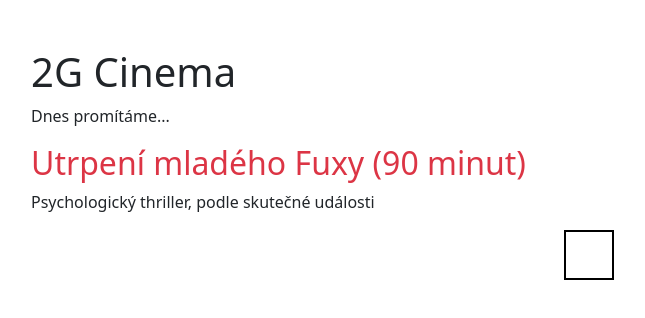
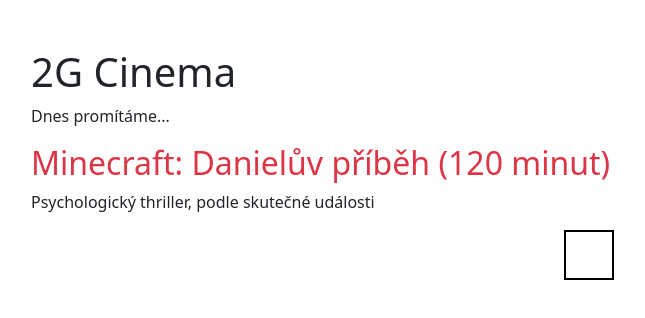
Before and after one commit to vecekspse/123cinema, a plain HTML site: page index.html in a window 1280 px wide. Shown: the whole page, without its empty margins (51-696 px from the left). Drawn offline with nearby package versions, Linux system fonts and the light colour scheme.

Commit message:
změna názvu filmu

```diff
--- a/index.html
+++ b/index.html
@@ -12,7 +12,7 @@
     <div class="container py-5">
         <h1>2G Cinema</h1>
         <p>Dnes promítáme... </p>
-        <h2 class="text-danger">Utrpení mladého Fuxy (90 minut)</h2>
+        <h2 class="text-danger">Minecraft: Danielův příběh (120 minut)</h2>
         <p class="font-italic">Psychologický thriller, podle skutečné události</p>
 
         <div class="seats d-flex justify-content-around flex-wrap">
```
